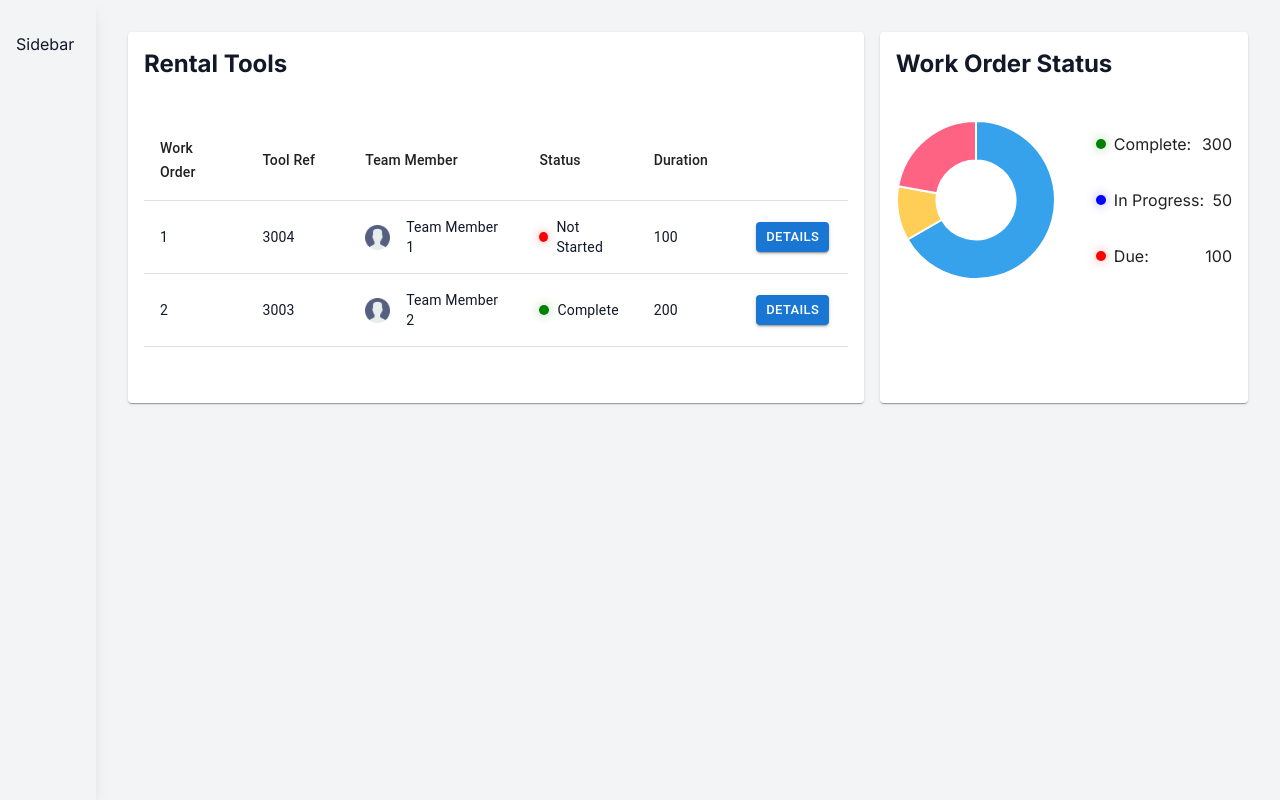
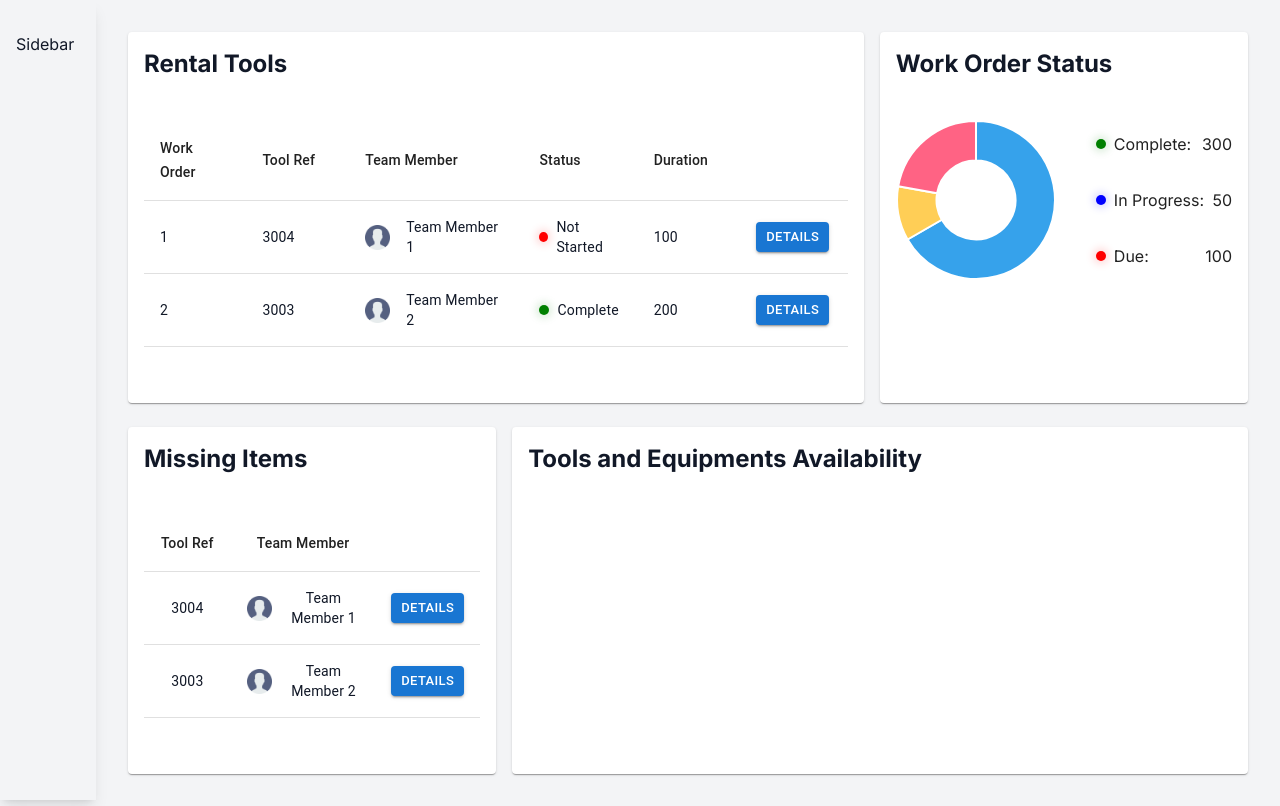
Before and after one commit to deluxesande/dakri-cartons-dashboard, a Next.js app: page / in a window 1280 px wide. Built offline with nearby package versions, Linux system fonts and the light colour scheme.

Commit message:
(Add): Missing Items Table

```diff
--- /dev/null
+++ b/app/Components/MissingItemsTable/index.tsx
@@ -0,0 +1,157 @@
+"use client";
+import * as React from "react";
+import Paper from "@mui/material/Paper";
+import Table from "@mui/material/Table";
+import TableBody from "@mui/material/TableBody";
+import TableCell from "@mui/material/TableCell";
+import TableContainer from "@mui/material/TableContainer";
+import TableHead from "@mui/material/TableHead";
+import TablePagination from "@mui/material/TablePagination";
+import TableRow from "@mui/material/TableRow";
+import Image from "next/image";
+import { Button } from "@mui/material";
+import Text from "@components/Text";
+
+interface Column {
+    id: "toolRef" | "teamMember";
+    label: string;
+    minWidth?: number;
+    align?: "center";
+    format?: (value: number) => string;
+}
+
+const columns: readonly Column[] = [
+    { id: "toolRef", label: "Tool Ref", minWidth: 50, align: "center" },
+    {
+        id: "teamMember",
+        label: "Team Member",
+        minWidth: 170,
+        align: "center",
+    },
+];
+
+interface Data {
+    toolRef: number;
+    teamMember: string;
+    teamMemberImage: string;
+}
+
+function createData(
+    toolRef: number,
+    teamMember: string,
+    teamMemberImage: string
+): Data {
+    return {
+        toolRef,
+        teamMember,
+        teamMemberImage,
+    };
+}
+
+const rows = [
+    createData(3004, "Team Member 1", "/avatar.png"),
+    createData(3003, "Team Member 2", "/avatar.png"),
+    // Add more data as needed
+];
+
+export default function MissingItemsTable() {
+    const [page, setPage] = React.useState(0);
+
+    const handleChangePage = (event: unknown, newPage: number) => {
+        setPage(newPage);
+    };
+
+    return (
+        <div className="w-full overflow-hidden py-6 xl:py-10">
+            <TableContainer className="max-h-[440px]">
+                <Table stickyHeader aria-label="sticky table">
+                    <TableHead>
+                        <TableRow>
+                            {columns.map((column) => (
+                                <TableCell
+                                    key={column.id}
+                                    align={column.align}
+                                    className={`min-w-${column.minWidth}`}
+                                    style={{
+                                        width:
+                                            column.id === "toolRef"
+                                                ? 100
+                                                : column.minWidth,
+                                    }} // Set width for specific columns
+                                >
+                                    {column.label}
+                                </TableCell>
+                            ))}
+                            <TableCell className="w-6"></TableCell>
+                        </TableRow>
+                    </TableHead>
+                    <TableBody>
+                        {rows
+                            .slice(page * 10, page * 10 + 10)
+                            .map((row, index) => {
+                                return (
+                                    <TableRow
+                                        hover
+                                        role="checkbox"
+                                        tabIndex={-1}
+                                        key={index}
+                                    >
+                                        {columns.map((column) => {
+                                            const value = row[column.id];
+                                            return (
+                                                <TableCell
+                                                    key={column.id}
+                                                    align={column.align}
+                                                >
+                                                    {column.id ===
+                                                    "teamMember" ? (
+                                                        <div className="flex items-center justify-center gap-4">
+                                                            <Image
+                                                                src={
+                                                                    row.teamMemberImage
+                                                                }
+                                                                alt={
+                                                                    row.teamMember
+                                                                }
+                                                                width="25"
+                                                                height="25"
+                                                            />{" "}
+                                                            {/* Display the image */}
+                                                            <Text>{value}</Text>
+                                                        </div>
+                                                    ) : column.format &&
+                                                      typeof value ===
+                                                          "number" ? (
+                                                        column.format(value)
+                                                    ) : (
+                                                        <Text>{value}</Text>
+                                                    )}
+                                                </TableCell>
+                                            );
+                                        })}
+                                        <TableCell className="w-6">
+                                            <Button
+                                                variant="contained"
+                                                color="primary"
+                                                size="small"
+                                            >
+                                                Details
+                                            </Button>
+                                        </TableCell>
+                                    </TableRow>
+                                );
+                            })}
+                    </TableBody>
+                </Table>
+            </TableContainer>
+            {/* <TablePagination
+                component="div"
+                count={rows.length}
+                rowsPerPage={10}
+                page={page}
+                onPageChange={handleChangePage}
+                className="pagination"
+            /> */}
+        </div>
+    );
+}
--- a/app/page.tsx
+++ b/app/page.tsx
@@ -3,6 +3,7 @@ import { Button, Card } from "@mui/material";
 import Text from "@components/Text";
 import StickyTable from "@components/StickyTable";
 import WorkOrderStatus from "@components/WorkOrderStatus";
+import MissingItemsTable from "@components/MissingItemsTable";
 
 export default function Home() {
     return (
@@ -22,6 +23,20 @@ export default function Home() {
                         <WorkOrderStatus />
                     </Card>
                 </div>
+
+                <div className="flex gap-4 ">
+                    <Card className="w-1/3 min-h-48 shadow rounded-md p-4">
+                        <Text variant="h1" className="font-bold text-2xl">
+                            Missing Items
+                        </Text>
+                        <MissingItemsTable />
+                    </Card>
+                    <Card className="w-2/3 min-h-48 shadow rounded-md p-4">
+                        <Text variant="h1" className="font-bold text-2xl">
+                            Tools and Equipments Availability
+                        </Text>
+                    </Card>
+                </div>
             </div>
         </>
     );
```
